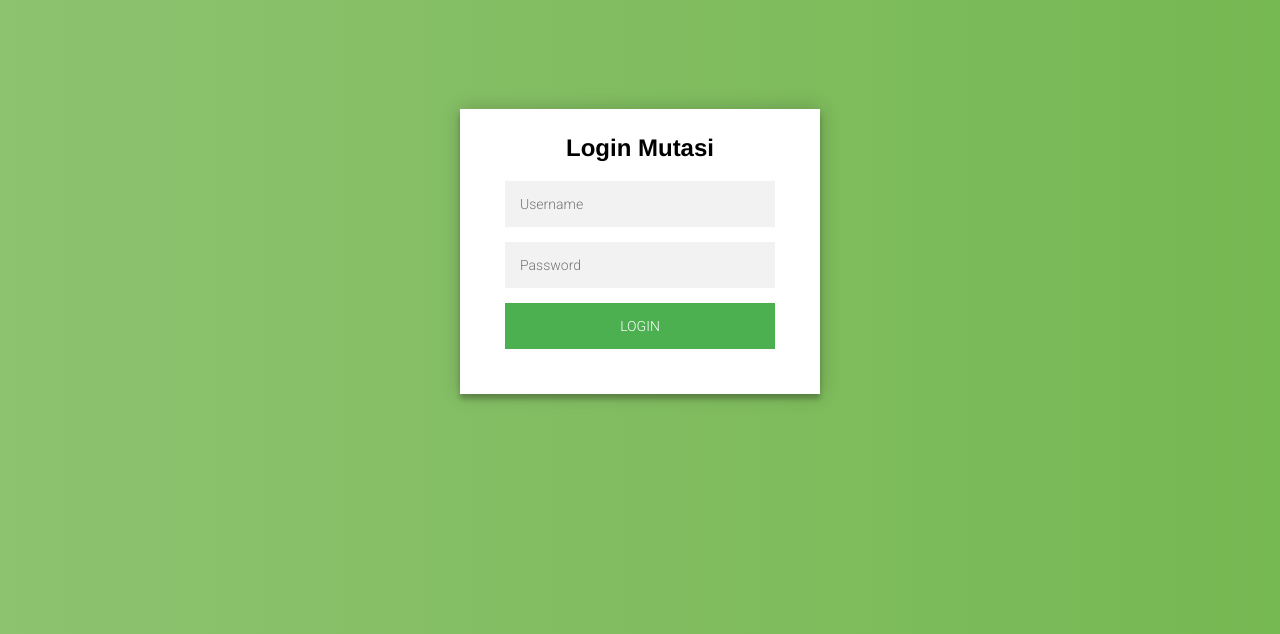
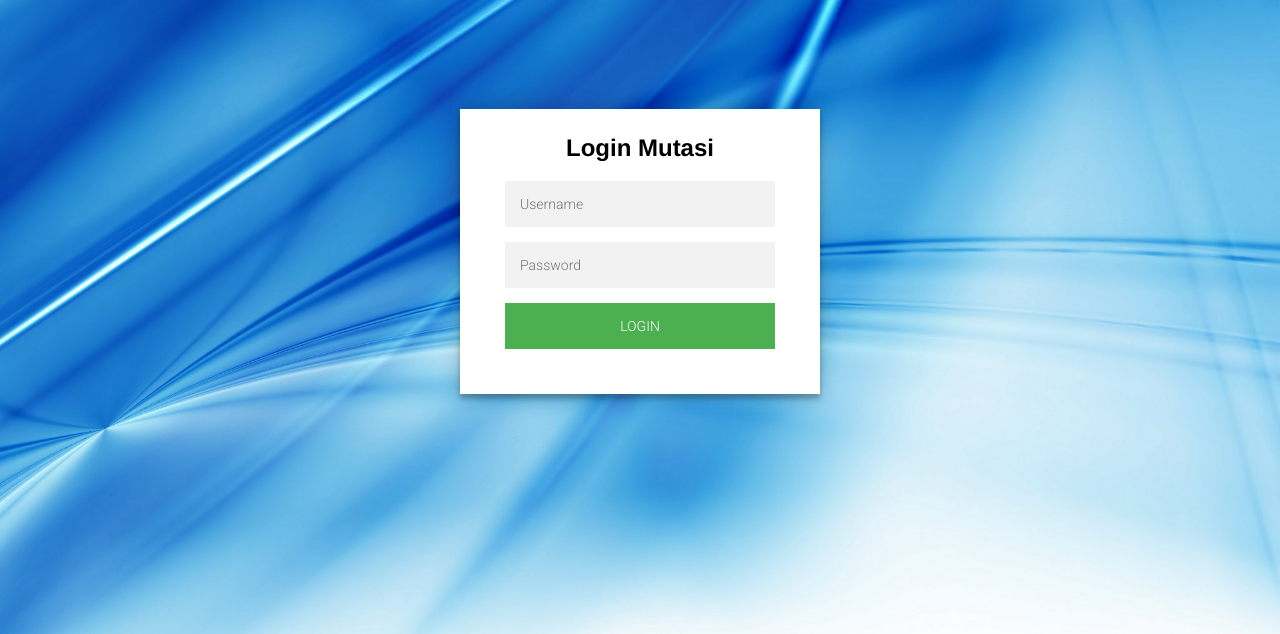
Before and after one commit to ammarfaizi2/mutasi-online, a PHP site: page / in a window 1280 px wide. Shown: the top 634 px of the page. Run offline with PHP 8.4, Linux system fonts and the light colour scheme.

Commit message:
Update backgroud

```diff
--- a/assets/css/login.css
+++ b/assets/css/login.css
@@ -89,11 +89,14 @@
   color: #EF3B3A;
 }
 body {
-  background: #76b852; /* fallback for old browsers */
+  /*background: #76b852;
   background: -webkit-linear-gradient(right, #76b852, #8DC26F);
   background: -moz-linear-gradient(right, #76b852, #8DC26F);
   background: -o-linear-gradient(right, #76b852, #8DC26F);
-  background: linear-gradient(to left, #76b852, #8DC26F);
+  background: linear-gradient(to left, #76b852, #8DC26F);*/
+  background-image: url(/assets/bg.jpg);
+  background-repeat: no-repeat;
+  background-size: 100%;
   font-family: "Roboto", sans-serif;
   -webkit-font-smoothing: antialiased;
   -moz-osx-font-smoothing: grayscale;
```
Also changed, not shown: assets/bg.jpg (added).
